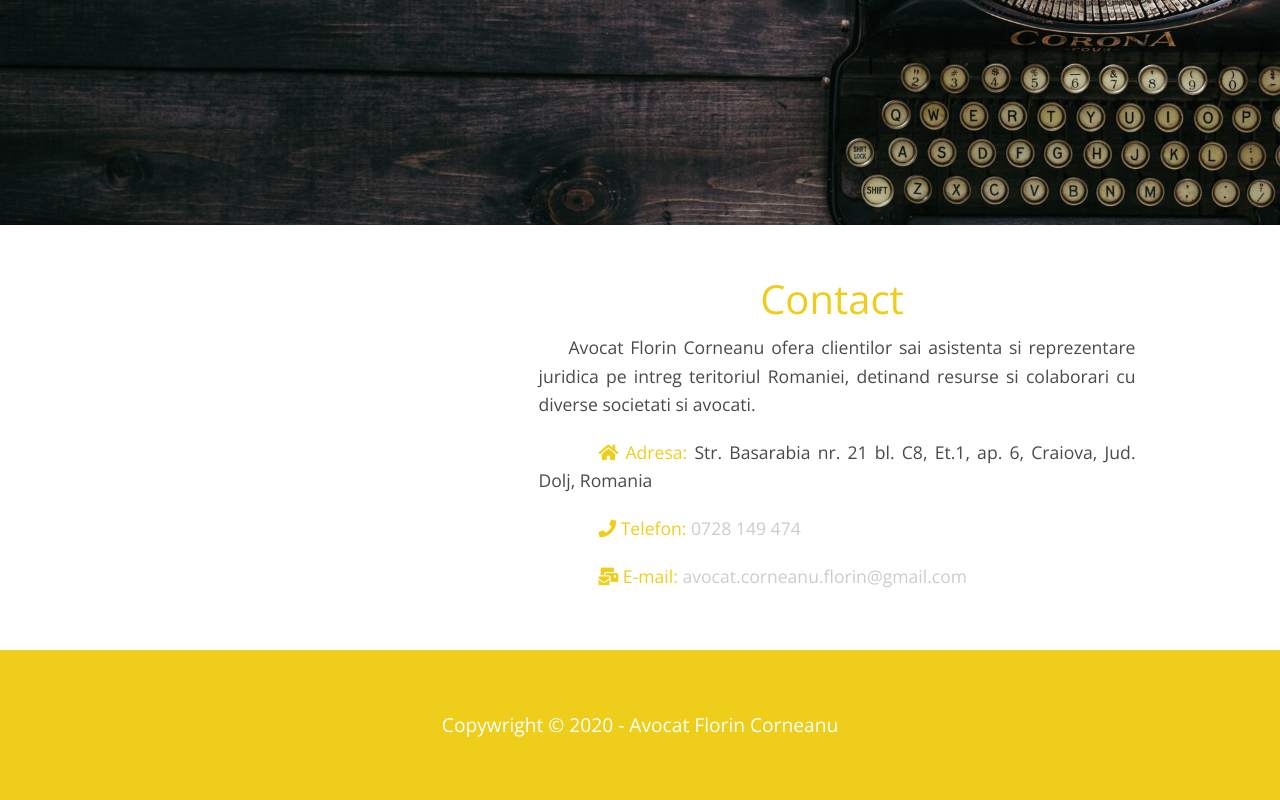
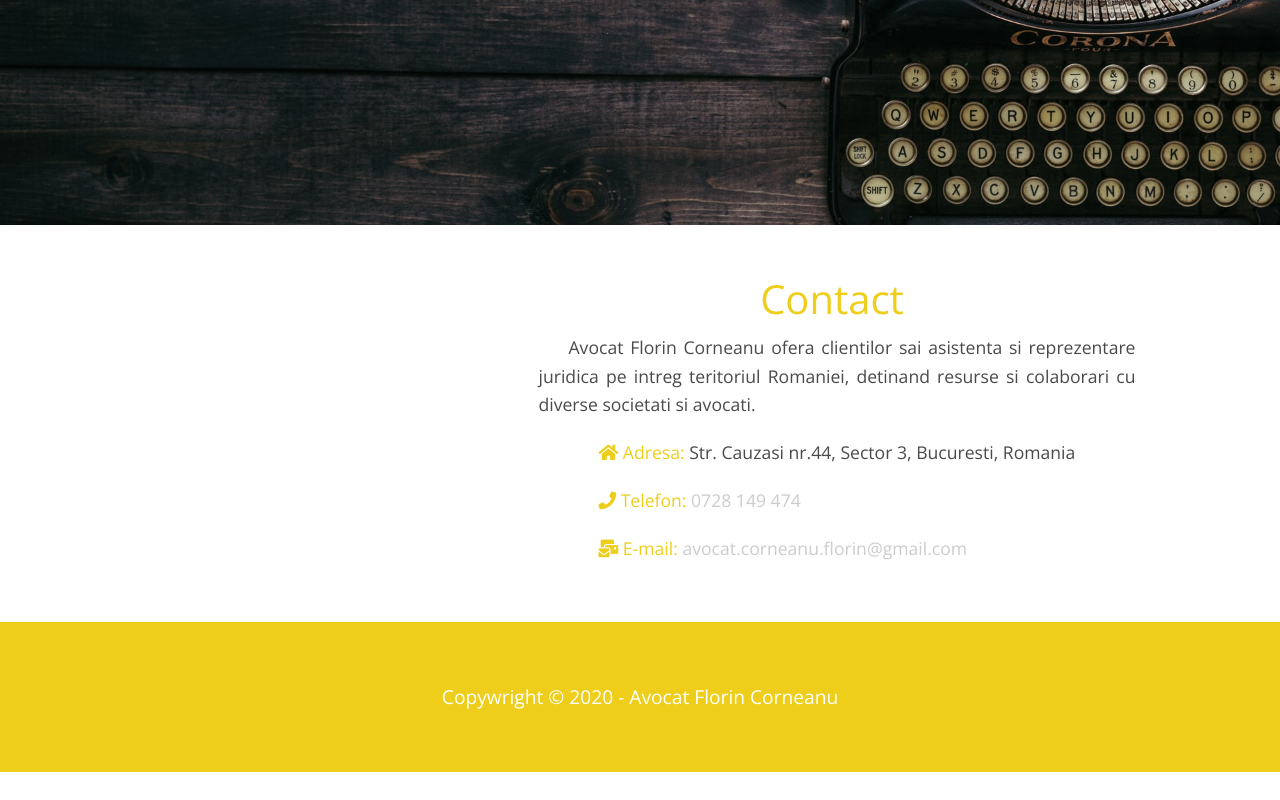
Before and after one commit to RaduB87/av-florin-corneanu, a plain HTML site: page index.html in a window 1280 px wide. Shown: the part 3152-3952 px from the top of the page. After the commit the page ends 3924 px from the top, so only its background shows below. Drawn offline with nearby package versions, Linux system fonts and the light colour scheme.

Commit message:
modificare adresa cabinet

```diff
--- a/index.html
+++ b/index.html
@@ -204,8 +204,7 @@
                   <span class="text-primary"
                     ><i class="fas fa-home"></i> Adresa:</span
                   >
-                  Str. Basarabia nr. 21 bl. C8, Et.1, ap. 6, Craiova, Jud. Dolj,
-                  Romania
+                  Str. Cauzasi nr.44, Sector 3, Bucuresti, Romania
                 </p>
                 <p>
                   <span class="text-primary"
```
